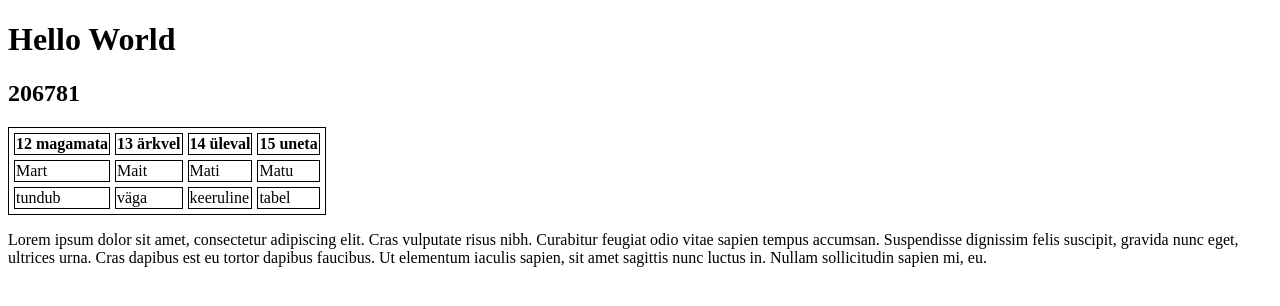
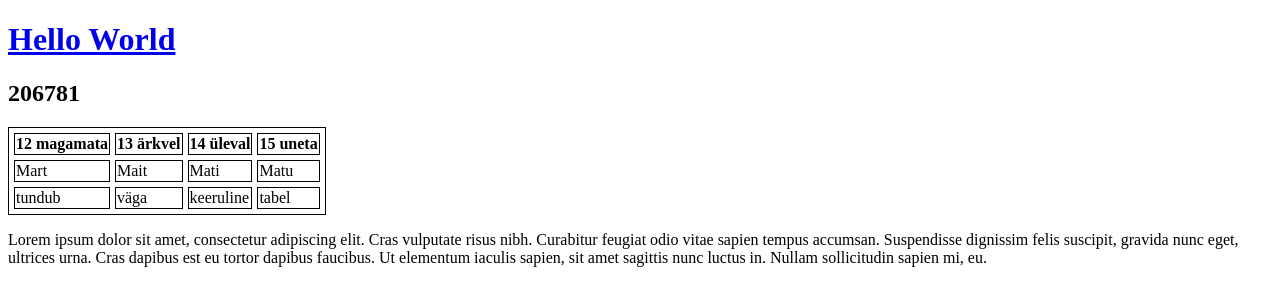
Before and after one commit to IgaksJuhuks/igaksjuhuks.github.io, a plain HTML site: page index.html in a window 1280 px wide. Drawn offline with Linux system fonts and the light colour scheme.

Commit message:
Update index.html

```diff
--- a/index.html
+++ b/index.html
@@ -11,7 +11,7 @@
 <html>
 
 <body>
-<h1>Hello World</h1>
+<h1><a href="https://taltech.ee/">Hello World</a></h1>
 <h2>206781</h2>
 <table>
     <tr>
@@ -39,5 +39,6 @@
 
 </table>
 <p>Lorem ipsum dolor sit amet, consectetur adipiscing elit. Cras vulputate risus nibh. Curabitur feugiat odio vitae sapien tempus accumsan. Suspendisse dignissim felis suscipit, gravida nunc eget, ultrices urna. Cras dapibus est eu tortor dapibus faucibus. Ut elementum iaculis sapien, sit amet sagittis nunc luctus in. Nullam sollicitudin sapien mi, eu.</p>
+
 </body>
 </html>
```
